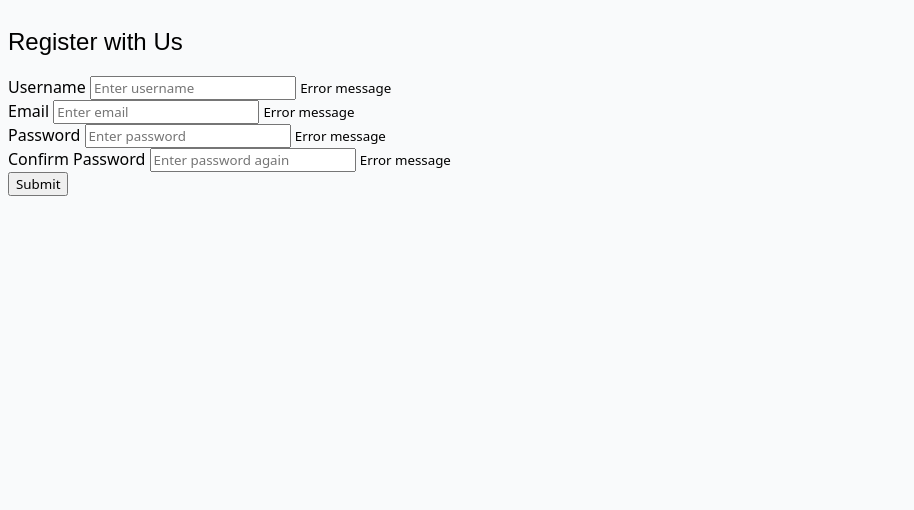
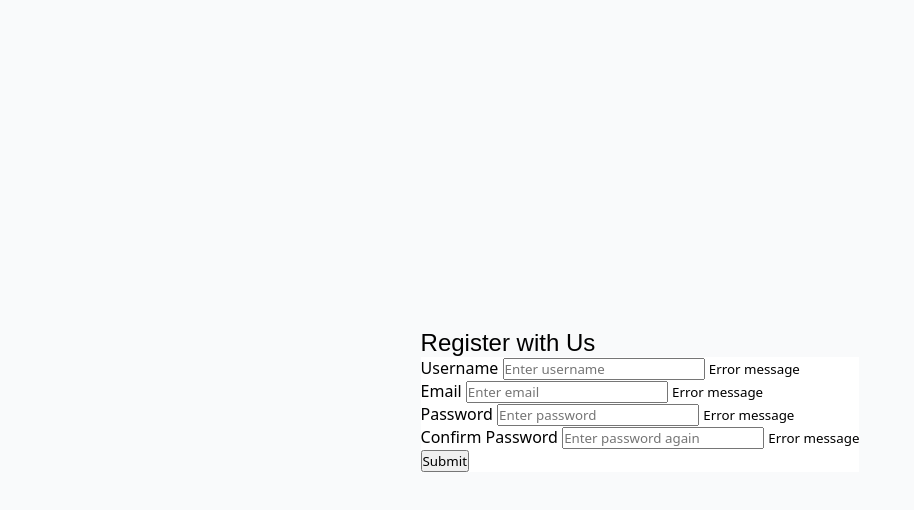
Before and after one commit to kash-dev-codes/Form-Validator, a plain HTML site: page index.html in a window 1280 px wide. Shown: the whole page, without its empty margins (0-914 px from the left). Drawn offline with Linux system fonts and the light colour scheme; a web font is replaced by a local one.

Commit message:
Base Site done

```diff
--- a/style.css
+++ b/style.css
@@ -6,6 +6,9 @@
   font-family: "Tagesschrift", system-ui;
   font-weight: 400;
   font-style: normal;
+  margin: 0 0;
+  padding: 0 0;
+  border: 0 0;
   }
 
 body {
@@ -13,6 +16,9 @@ body {
   font-style: normal;
   background-color: #f9fafb;
   display: flex;
+  align-items:center;
+  justify-content:center;
+  min-height: 100vh;
   }
 
 h2 {
@@ -20,5 +26,8 @@ h2 {
   font-weight: 400;
   font-style: normal;
   background-color: #f9fafb;
-  display: flex;
   }
+
+.container{
+  background-color:#fff;
+  }
```
